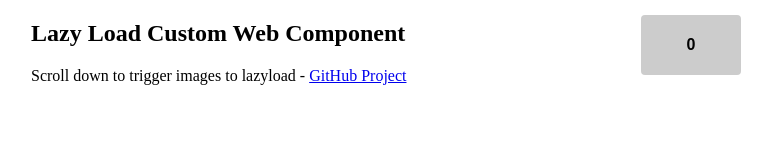
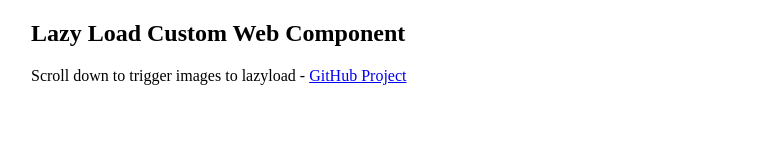
Before and after one commit to stevekarwacki/lazyload-web-component, a website: page index.html in a window 1280 px wide. Shown: the top 160 px of the page, without its empty margins (244-1016 px from the left). Drawn offline with Linux system fonts and the light colour scheme.

Commit message:
Updated counter styles

```diff
--- a/assets/css/counter.css
+++ b/assets/css/counter.css
@@ -1,7 +1,7 @@
 .counter-container {
     position: fixed;
     width: 730px;
-    max-width: 80%;
+    max-width: 95%;
     top: 15px;
     left: 0;
     right: 0;
@@ -9,13 +9,13 @@
     z-index: 9999;
 }
 #load-counter {
+    display: none;
     position: relative;
-    float: right;
     width: 100px;
-    margin-right: 20px;
+    margin-left: 5px;
     height: 60px;
     line-height: 60px;
-    background: rgba(204, 204, 204, 1);
+    background: rgba(204, 204, 204, 0.9);
     border-radius: 4px;
     font-family: arial;
     font-weight: 900;
@@ -29,7 +29,7 @@
 #load-counter:after {
     content: '1 meow = 1 lazy loaded image';
     position: absolute;
-    background: rgba(196, 196, 196, 1);
+    background: rgba(196, 196, 196, 0.9);
     border-radius: 0 4px 4px 0;
     box-shadow: inset 4px 0 5px -4px #999999;
     left: 100%;
@@ -40,7 +40,7 @@
     font-weight: normal;
     font-size: 12px;
     top: 0px;
-    transition: width 0.5s ease-in-out;
+    transition: width 0.3s ease-in-out;
 }
 #load-counter:hover:after {
     width: 200px;
```
